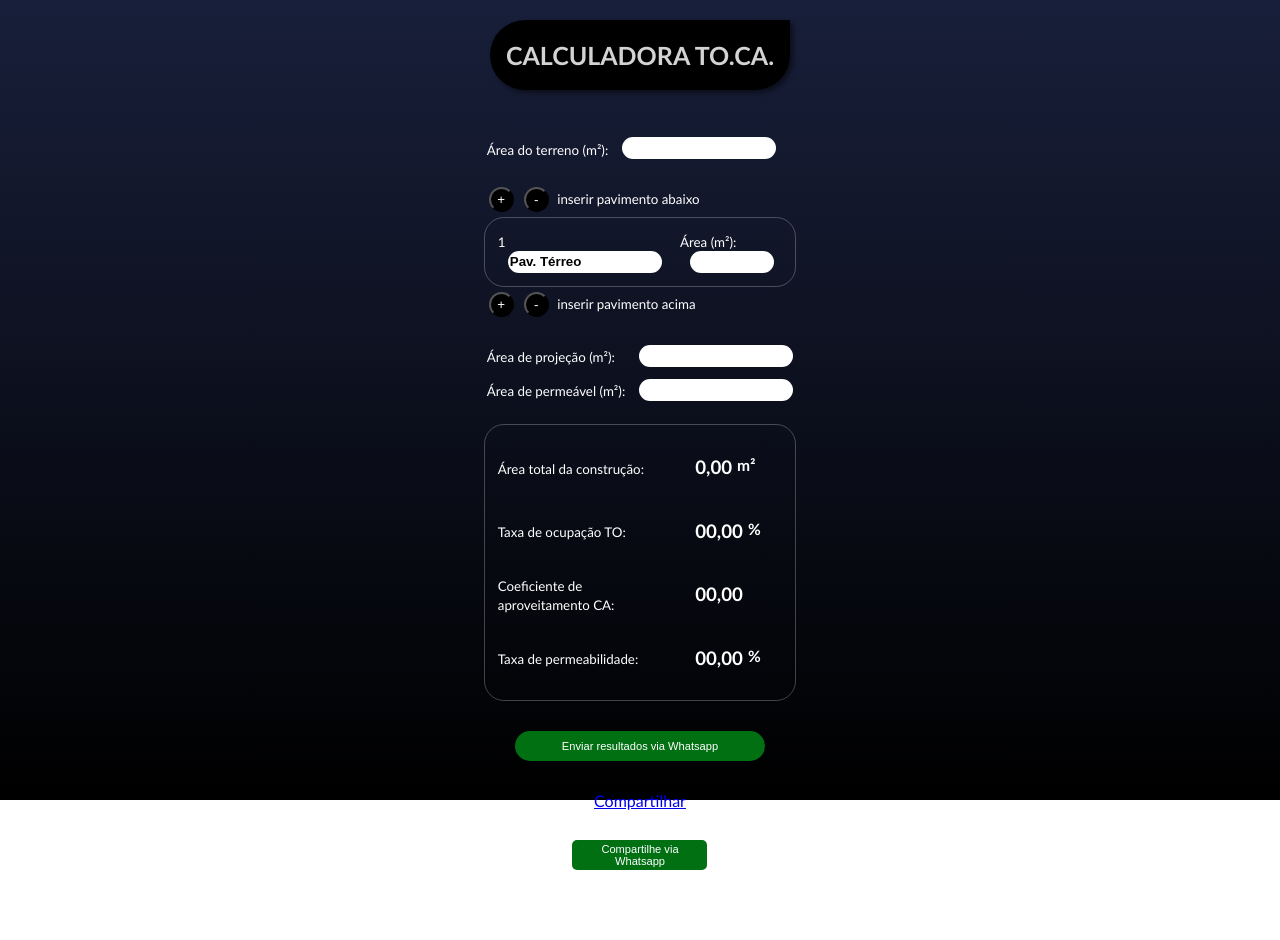
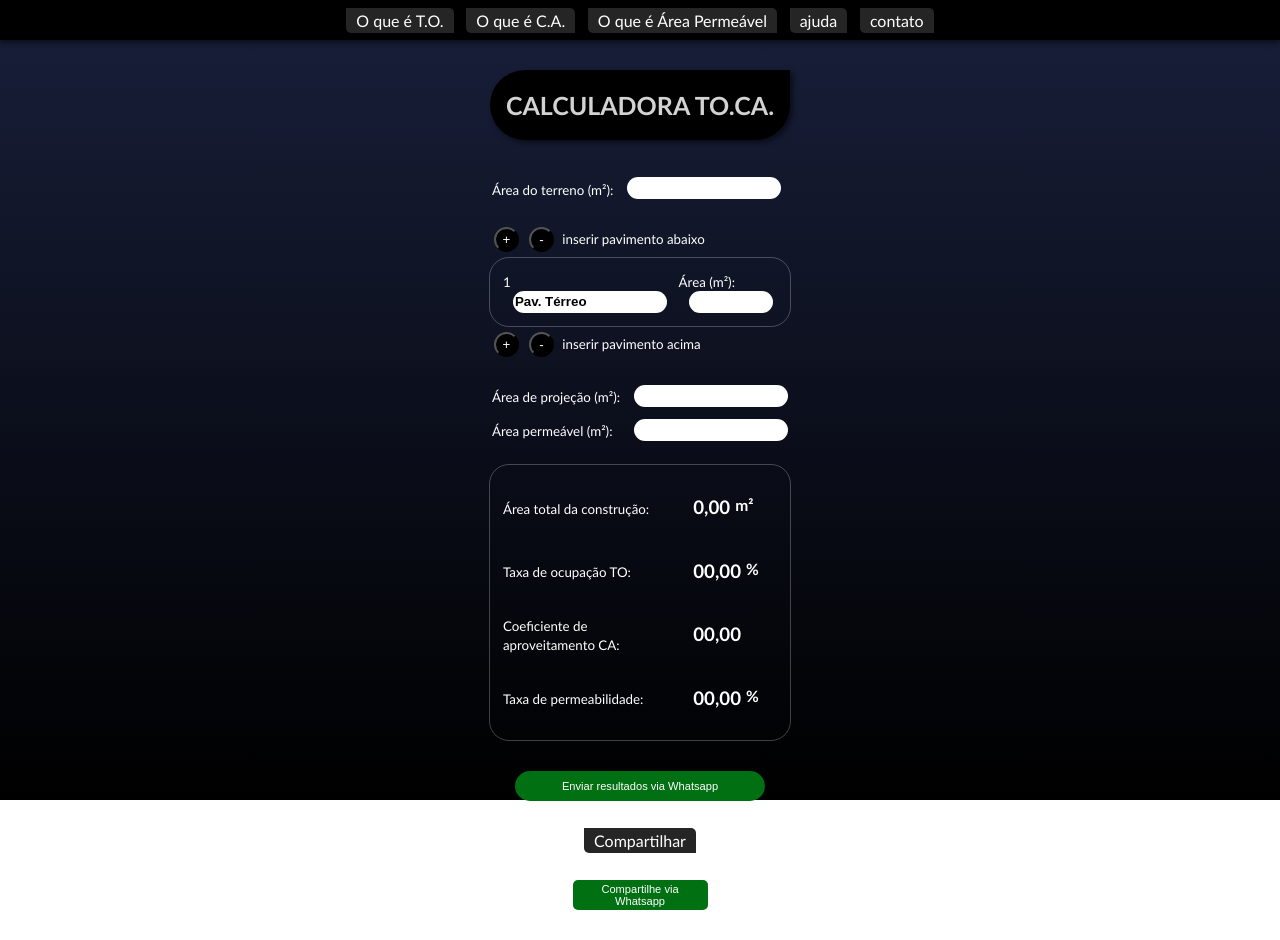
Before and after one commit to afpaiva/calculadoraToCa, a React (Create React App) app: page / in a window 1280 px wide. Before the commit the page ends 900 px from the top, so only its background shows below. Built offline with nearby package versions, Linux system fonts and the light colour scheme.

Commit message:
inserting menus

```diff
--- a/public/index.html
+++ b/public/index.html
@@ -16,9 +16,9 @@
     <div id="fb-root"></div>
     <script async defer crossorigin="anonymous" src="https://connect.facebook.net/pt_BR/sdk.js#xfbml=1&version=v7.0" nonce="VaNFVbLK"></script>
 
-    <!-- Global site tag (gtag.js) - Google Analytics -->
+    <!-- Global site tag (gtag.js) - Google Analytics
     <script async src="https://www.googletagmanager.com/gtag/js?id=UA-64529931-1">
-    </script>
+    </script>-->
     <script>
     window.dataLayer = window.dataLayer || [];
     function gtag(){dataLayer.push(arguments);}
@@ -29,17 +29,18 @@
 
     <script type='text/javascript'>
     //SMARTLOOK
-    window.smartlook||(function(d) {
-    var o=smartlook=function(){ o.api.push(arguments)},h=d.getElementsByTagName('head')[0];
-    var c=d.createElement('script');o.api=new Array();c.async=true;c.type='text/javascript';
-    c.charset='utf-8';c.src='https://rec.smartlook.com/recorder.js';h.appendChild(c);
-    })(document);
-    smartlook('init', 'b71656f50032595175d5e48ca1593e4b6f5ce87b');
+   // window.smartlook||(function(d) {
+   // var o=smartlook=function(){ o.api.push(arguments)},h=d.getElementsByTagName('head')[0];
+   // var c=d.createElement('script');o.api=new Array();c.async=true;c.type='text/javascript';
+   // c.charset='utf-8';c.src='https://rec.smartlook.com/recorder.js';h.appendChild(c);
+   // })(document);
+   // smartlook('init', 'b71656f50032595175d5e48ca1593e4b6f5ce87b');
     </script>
 
   </head>
 
   <body>
+    <div id = "Bg"></div>
     <noscript>You need to enable JavaScript to run this app.</noscript>
     <div id="root"></div>
   </body>
--- a/src/App.js
+++ b/src/App.js
@@ -16,7 +16,6 @@ for (let i = 0; i < 100; i++){
 function App() {
   return (
   <div className="container">
-    <div id = "Bg"></div>
     <div id="calcTitle">
       <h1>CALCULADORA TO.CA.</h1>
     </div>
@@ -82,7 +81,7 @@ function App() {
           </tr>
           <tr>
             <td>
-             <small>Área de permeável (m²):</small>
+             <small>Área permeável (m²):</small>
             </td>
             <td>
               <input id="ArPerm" type="number" onKeyDown={() => Calc()} onKeyUp={() => Calc()}></input>
--- /dev/null
+++ b/src/Header.js
@@ -0,0 +1,42 @@
+import React from 'react';
+import './style.css';
+
+export default function Header (){
+  return(<>
+  <div className="header">
+    <div className="headerContent">
+      <a href="">O que é T.O.</a>
+      <a href="">O que é C.A.</a>
+      <a href="">O que é Área Permeável</a>
+      <a href="">ajuda</a>
+      <a href="">contato</a>
+    </div>
+  </div>
+  <div className="miniHeader">
+    <div className="headerContent">
+      <a onClick={()=>openMenu()}>menu</a>
+    </div>
+  </div>
+  <div id="menu">
+    <ul>
+        <li><a href="">O que é T.O.</a></li>
+        <li><a href="">O que é C.A.</a></li>
+        <li><a href="">O que é Área Permeável</a></li>
+        <li><a href="">ajuda</a></li>
+        <li><a href="">contato</a></li>
+    </ul>
+  </div>
+  </>);
+}
+
+function openMenu(){
+  if (document.querySelector("#menu").style.height=="250px")
+    document.querySelector("#menu").style.height="0px";
+  else
+    document.querySelector("#menu").style.height="250px";
+}
+function hideMenu(){
+    document.querySelector("#menu").style.height="0px";
+}
+
+window.addEventListener("resize", hideMenu);
--- a/src/index.js
+++ b/src/index.js
@@ -1,9 +1,11 @@
 import React from 'react';
 import ReactDOM from 'react-dom';
 import App from './App';
+import Header from './Header';
 
 ReactDOM.render(
   <React.StrictMode>
+    <Header />
     <App />
   </React.StrictMode>,
   document.getElementById('root')
--- a/src/style.css
+++ b/src/style.css
@@ -22,6 +22,25 @@ td{
 img {
     width: 18px;
     height: 18px;
+}
+
+a{
+    cursor: pointer;
+    margin: 0px 10;
+    color: white;
+    text-decoration: none;
+    background-color: rgb(37, 37, 37);
+    padding: 3px 10px;
+    border-radius: 0 5px 0 5px;
+}
+a:hover{
+    background-color: rgb(51, 51, 51);
+}
+
+ul, li{
+    height: 35px;
+    list-style: none;
+    padding: 3px 15px;
 }
 
 .Pavimento {
@@ -93,8 +112,8 @@ button{
 }
 
 #calcTitle{
-    position: fixed;
-    margin-top: 20px;
+    position: relative;
+    margin-top: 70px;
     background-color: black;
     width: 300px;
     height: 70px;
@@ -103,12 +122,11 @@ button{
         justify-content: center;
     border-radius: 50px 0px 50px 50px;
     box-shadow: 3px 3px 5px rgba(0, 0, 0, 0.5);
-    z-index: 5;
 }
 
 #calc{
     position: absolute;
-    top: 130px;
+    top: 170px;
     max-width: 400px;
 }
 
@@ -126,3 +144,70 @@ button{
     justify-content: center;
     cursor: pointer;
 }
+
+.header{
+    z-index: 3;
+    position: fixed;
+    background-color: black;
+    width: 100%;
+    height: 40px;
+    box-shadow: 0 3px 5px rgba(0, 0, 0, 0.5);
+    display: flex;
+    justify-content: center;
+    align-items: center;
+    transition: .1s;
+}
+.miniHeader{
+    overflow: hidden;
+    height: 0px;
+}
+
+.headerContent{
+    width: 100%;
+    max-width: 600px;
+    display: flex;
+    justify-content: space-around;
+    align-items: center;
+}
+#menu{
+    overflow: hidden;
+    height: 0px;
+}
+
+@media only screen and (max-width: 600px) {
+    .header{
+        overflow: hidden;
+        height: 0px;
+    }
+    .miniHeader{
+        z-index: 3;
+        position: fixed;
+        background-color: black;
+        width: 100%;
+        height: 40px;
+        box-shadow: 0 3px 5px rgba(0, 0, 0, 0.5);
+        display: flex;
+        justify-content: center;
+        align-items: center;
+        transition: .1s;
+    }
+    .headerContent{
+        width: 300px;
+        display: flex;
+        justify-content: flex-end;
+        align-items: center;
+    }
+    #menu{
+        cursor: pointer;
+        overflow: hidden;
+        position: fixed;
+        top: 40px;
+        width: 100%;
+        height: 0px;
+        background-color: black;
+        z-index: 4;
+        border-radius: 0 0 50px 50px;
+        transition: .3s ;
+        text-align: right;
+    }
+}
```
